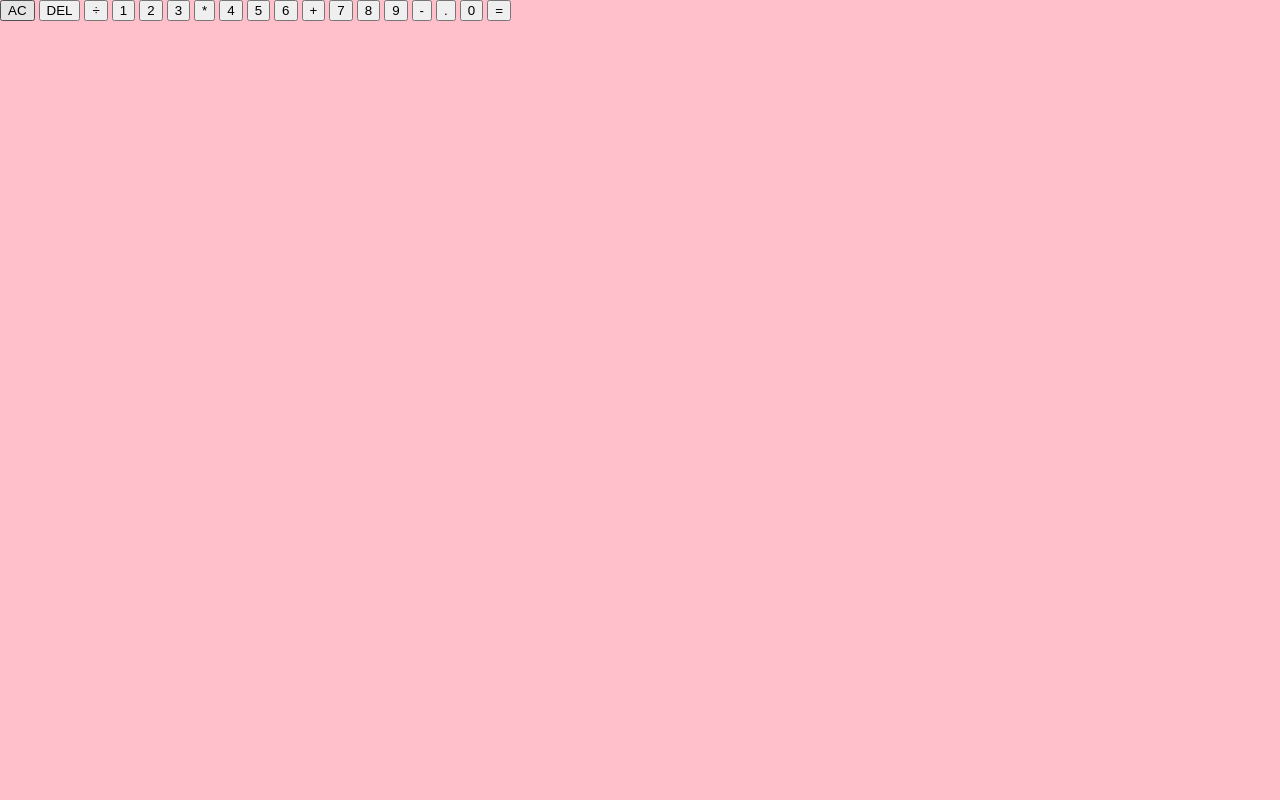
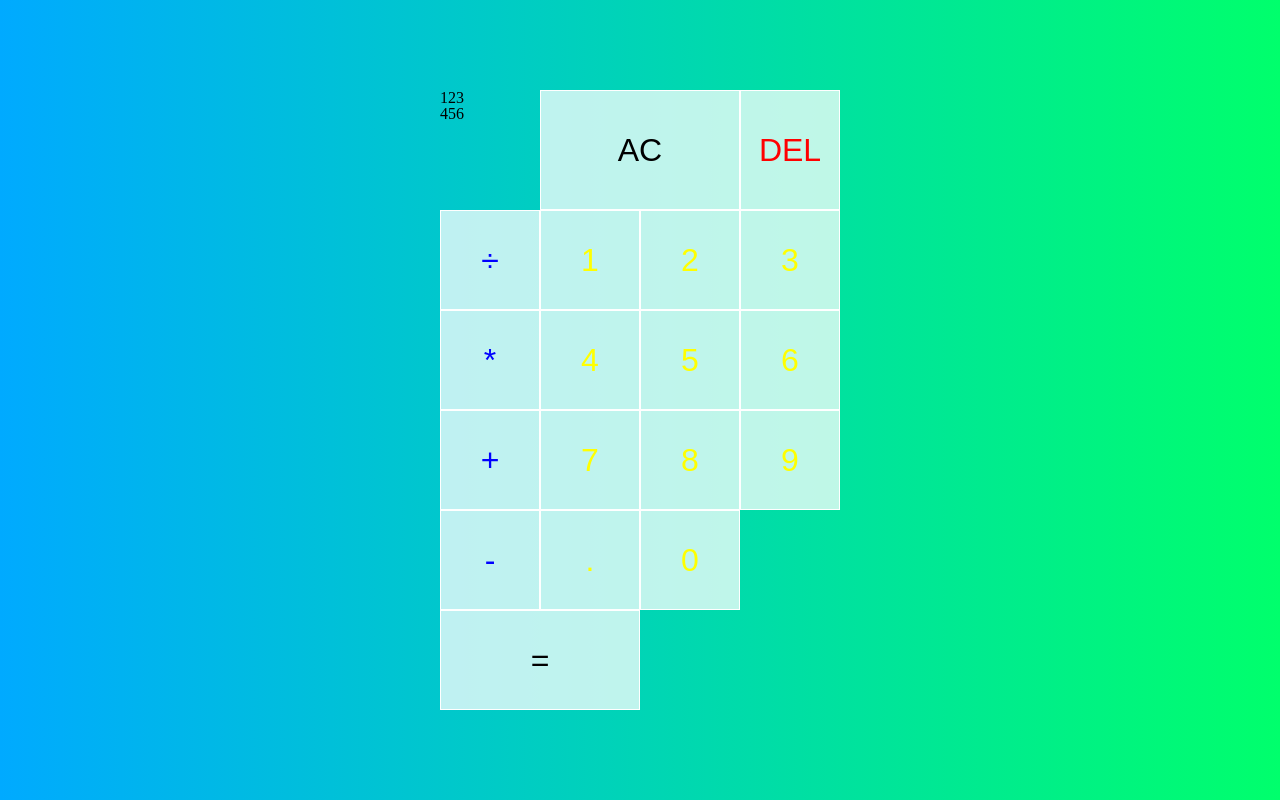
Before and after one commit to Sander-317/calculator_javascript, a plain HTML site: page index.html in a window 1280 px wide. Drawn offline with Linux system fonts and the light colour scheme.

Commit message:
styled all the buttens of the calculator in sass

```diff
--- a/index.html
+++ b/index.html
@@ -12,8 +12,8 @@
 <body>
      <div class="calculator">
             <div class="calculator__output">
-                <div class="calculator__output__previos-operand"></div>
-                <div class="calculator__output__current-operand"></div>
+                <div class="calculator__output__previos-operand">123</div>
+                <div class="calculator__output__current-operand">456</div>
             </div>
      <button class="calculator__buttons calculator__buttons__all-clear">AC</button>
      <button class="calculator__buttons calculator__buttons__del">DEL</button>
--- a/styles/styles.scss
+++ b/styles/styles.scss
@@ -1,3 +1,48 @@
+*, *::before, *::after {
+    box-sizing: border-box;
+    font-weight: normal;
+}
+
+
+
 body {
-    background-color: pink;
+    background: linear-gradient(to right, #00AAFF, #00FF6C);
 }
+
+.calculator{
+    display: grid;
+    justify-content: center;
+    align-content: center;
+    min-height: 100vh;
+    grid-template-columns: repeat(4, 100px);
+    grid-template-rows: minmax(120px, auto) repeat(5, 100px);
+
+    &__buttons {
+        cursor: pointer;
+        font-size: 2rem;
+        border: 1px solid white;
+        outline: none;
+        background-color: rgba(255, 255, 255, .75);
+
+        &:hover {
+            background-color: rgba(255, 255, 255, .90);
+
+        }
+    &__all-clear {
+        grid-column: span 2;
+    }
+    &__del {
+        color: red;
+    }
+    &__operator{
+        color: blue;
+    }
+    &__number {
+        color: yellow;
+    }
+
+    &__equals {
+        grid-column: span 2;
+    }
+    }
+}
```
Also changed, not shown: styles/styles.css, 1 other file.
